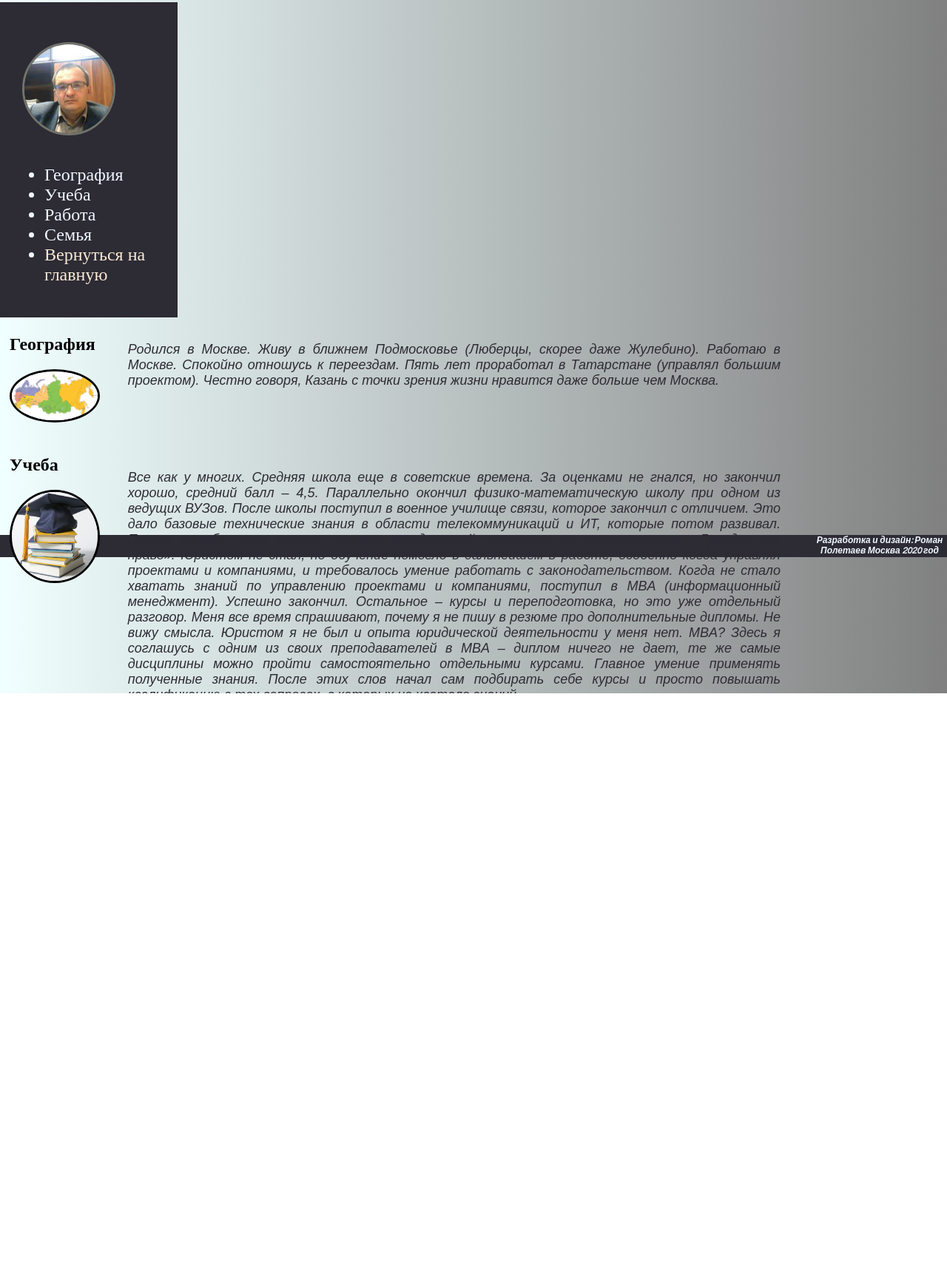
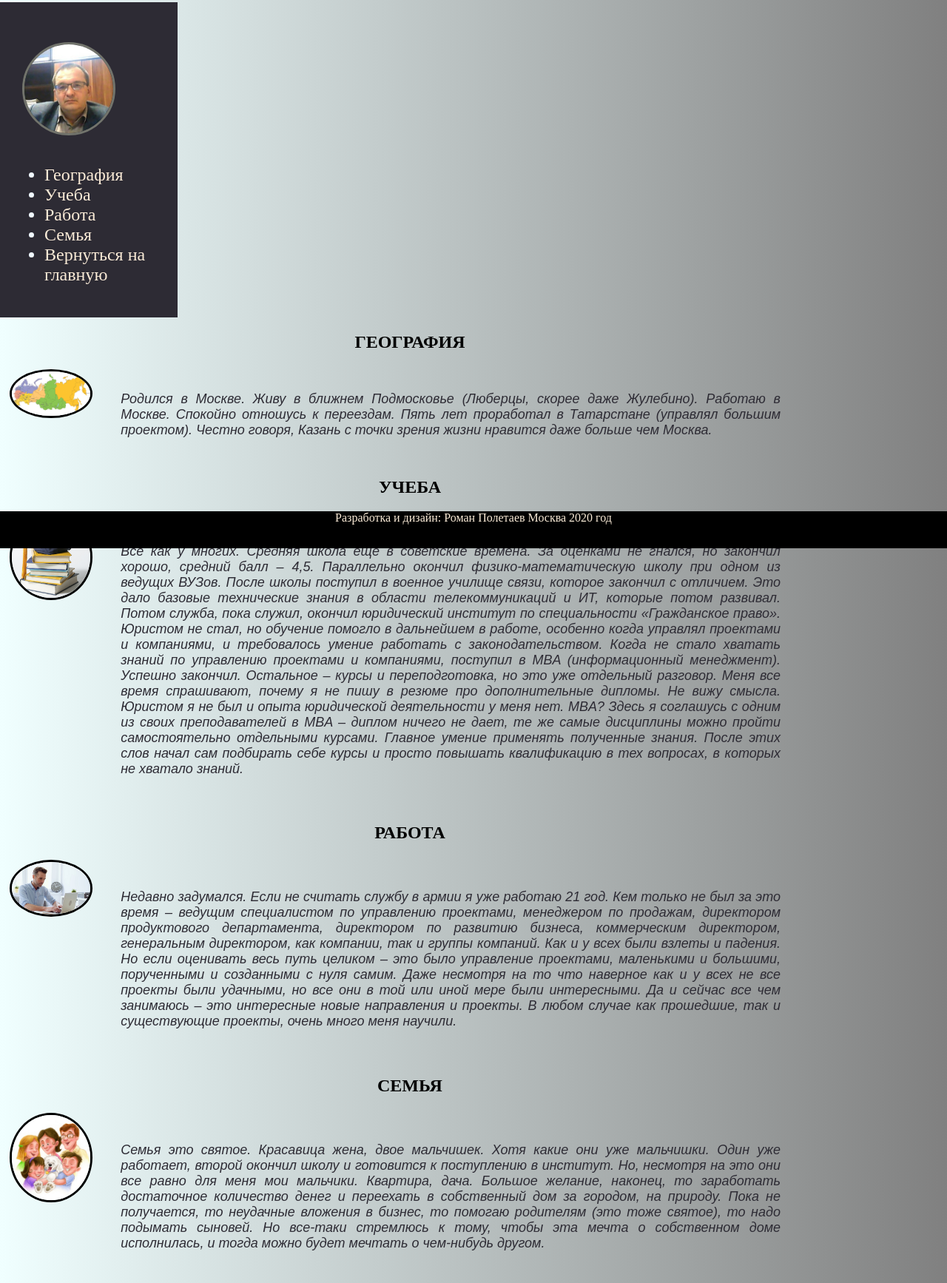
Before and after one commit to oldgrumpy-72/webpage, a plain HTML site: page html/About.html in a window 1280 px wide. Shown: the part 80-1814 px from the top of the page at 74% size. Before the commit the page ends 1577 px from the top, so only its background shows below. Drawn offline with Linux system fonts and the light colour scheme.

Commit message:
Add files via upload

```diff
--- a/html/About.html
+++ b/html/About.html
@@ -4,6 +4,7 @@
     <meta charset="UTF-8">
     <title>About me</title>
     <link rel="stylesheet" href="../css/main.css">
+    <link rel="stylesheet" href="../css/mobile.css" media="only screen and (max-device-width: 640px)">
     <style>
         .lm {
             color: antiquewhite;
@@ -11,29 +12,30 @@
         }
     </style>
 
+
 </head>
 <body>
 <div class="content">
 <header>
     <h1>Обо мне</h1>
 </header>
-<div class="left_menu">
+<div class="left_menu" id="left_menu">
     <p><img src="../img/Я.png" class="circle1" alt="мое фото"></p>
-<ul>
-    <li> География </li>
-    <li> Учеба </li>
-    <li> Работа </li>
-    <li> Семья </li>
+<ul id="ul1" name="ul1">
+    <li><a class="per" href="#geo"> География </a></li>
+    <li><a class="per" href="#study"> Учеба </a></li>
+    <li> <a class="per" href="#work" > Работа </a></li>
+    <li> <a class="per" href="#family" > Семья </a> </li>
     <li><a href="../index.html" class="lm"> Вернуться на главную </a> </li>
 </ul>
 </div>
 
 <div class = "right_about">
+    <h2  id="geo" class="text"> География </h2>
     <table>
-    <tr class = "tab_about">
-        <td style="width: 100px; height: 60px">
-            <h2 class="text"> География </h2>
-            <p><img src="../img/Карта.jpg" alt="Карта России"  class="circle"></p>
+        <tr class = "tab_about">
+        <td style="width: 10%; height: max-content">
+            <img src="../img/Карта.jpg" alt="Карта России"  class="circle">
         </td>
         <td>
         <p id="pt" class="desk"> Родился в Москве. Живу в ближнем Подмосковье (Люберцы, скорее даже Жулебино). Работаю в Москве.
@@ -41,11 +43,12 @@
         Честно говоря, Казань с точки зрения жизни нравится даже больше чем Москва. </p>
         </td>
     </tr>
+    </table>
+    <h2 id = "study" class="text"> Учеба </h2>
+    <table>
         <tr class = "tab_about">
-            <td style="width: 100px; height: 60px">
-
-                <h2 class="text"> Учеба </h2>
-                <p><img src="../img/Студент.png" alt="Студент"  class="circle"></p>
+            <td style="width: 10%; height: max-content">
+                   <img src="../img/Студент.png" alt="Студент"  class="circle">
             </td>
             <td>
                 <p class="desk"> Все как у многих. Средняя школа еще в советские времена. За оценками не гнался, но закончил хорошо, средний балл – 4,5.
@@ -59,10 +62,12 @@
                 </p>
             </td>
         </tr>
+    </table>
+    <h2 id = "work" class="text"> Работа </h2>
+    <table>
         <tr class = "tab_about">
-            <td style="width: 100px; height: 60px">
-                <h2 class="text"> Работа </h2>
-                <p><img src="../img/worker.jpg" alt="Работа"  class="circle"></p>
+            <td style="width: 10%; height: max-content">
+                <img src="../img/worker.jpg" alt="Работа"  class="circle">
             </td>
             <td>
                 <p class="desk"> Недавно задумался. Если не считать службу в армии я уже работаю 21 год.
@@ -74,13 +79,16 @@
                 </p>
             </td>
         </tr>
+    </table>
+    <h2 id="family" class="text"> Семья </h2>
+    <table>
         <tr class = "tab_about">
-            <td style="width: 100px; height: 60px">
-                <h2 class="text"> Семья </h2>
-                <p><img src="../img/Семья.jpg" alt="Работа"  class="circle"></p>
+            <td style="width: 10%; height: max-content">
+
+             <img src="../img/Семья.jpg" alt="Работа"  class="circle">
             </td>
             <td>
-                <p class="desk" id="pb"> Семья это святое. Красавица жена, двое мальчишек. Хотя какие они уже мальчишки. Один уже работает, второй окончил школу и готовится к поступлению в институт.
+                <p class="desk"> Семья это святое. Красавица жена, двое мальчишек. Хотя какие они уже мальчишки. Один уже работает, второй окончил школу и готовится к поступлению в институт.
                     Но, несмотря на это они все равно для меня мои мальчики.  Квартира, дача.  Большое желание, наконец, то заработать достаточное количество денег и переехать в собственный дом за городом, на природу.
                     Пока не получается, то неудачные вложения в бизнес, то помогаю родителям (это тоже святое), то надо подымать сыновей. Но все-таки стремлюсь к тому, чтобы эта мечта о собственном доме исполнилась,
                     и тогда можно будет  мечтать о чем-нибудь другом.
@@ -90,9 +98,7 @@
     </table>
 </div>
 </div>
-<footer class="footer">
-    <p id = "foot"> Разработка и дизайн: Роман Полетаев   Москва    2020 год</p>
-</footer>
+<div class="foot" > Разработка и дизайн: Роман Полетаев   Москва    2020 год </div>
 
 </body>
 </html>
```
Also changed, not shown: html/About en.html (+24 -20 lines).
